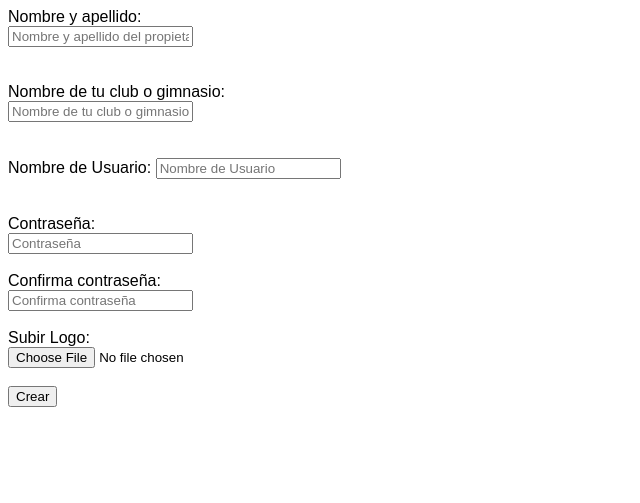
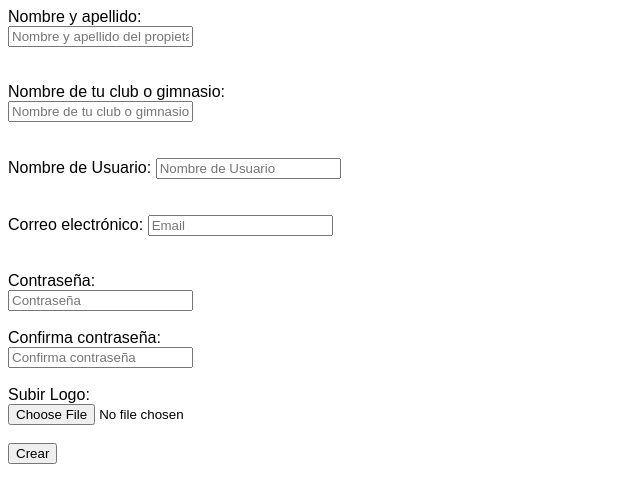
Before and after one commit to VictMan/ProyectoFIinal, a PHP site: page /register_admin.php in a window 1280 px wide. Shown: the top 503 px of the page, without its empty margins (0-640 px from the left). Run offline with PHP 8.4, Linux system fonts and the light colour scheme.

Commit message:
modificado formulario del administrador para introducir email

```diff
--- a/src/Views/register_admin.php
+++ b/src/Views/register_admin.php
@@ -15,10 +15,12 @@
     $nombre = isset($_POST['nombre']) ? $_POST['nombre'] : '';
     $userName = isset($_POST['userName']) ? $_POST['userName'] : '';
     $clubName = isset($_POST['club']) ? $_POST['club'] : '';
+    $email = isset($_POST['correo']) ? $_POST['correo'] : '';
     $password = isset($_POST['contraseña']) ? $_POST['contraseña'] : '';
     $nombreErr = '';
     $clubNameErr = '';
     $userNameErr = '';
+    $emailErr = '';
 
     if ($_SERVER["REQUEST_METHOD"] === "POST") {
         if (empty($nombre)) {
@@ -48,7 +50,17 @@
             desconectarBD($conexion);
         }
 
-        if (empty(trim($nombreErr)) && empty(trim($clubNameErr)) && empty(trim($userNameErr))) {
+        if (empty($email)) {
+            $emailErr = "Por favor, introduce tu correo electrónico";
+        } else {
+            if (!filter_var($email, FILTER_VALIDATE_EMAIL)) {
+                $emailErr = "Formato de correo inválido";
+            } else {
+                $emailErr = "";
+            }
+        }
+
+        if (empty(trim($nombreErr)) && empty(trim($clubNameErr)) && empty(trim($userNameErr)) && empty(trim($emailErr))) {
             $conexion = conectarBD();
             $logoPath = '';
 
@@ -74,7 +86,7 @@
 
             $passCifrada = password_hash($password, PASSWORD_DEFAULT);
 
-            $sql = "INSERT INTO club(Propietario, Nombre, Usuario, Contraseña, Logo) VALUES('$nombre', '$clubName', '$userName', '$passCifrada', '$logoPath')";
+            $sql = "INSERT INTO club(Propietario, Nombre, Usuario, Contraseña, Logo, Email) VALUES('$nombre', '$clubName', '$userName', '$passCifrada', '$logoPath', '$email')";
             if ($conexion->query($sql) === true) {
                 header('Location: ./login.php');
                 echo "Registro insertado correctamente.";
@@ -120,6 +132,12 @@
         <span class="error"><?php echo $userNameErr; ?></span>
         <br><br>
 
+        <label>Correo electrónico:</label>
+        <input type="email" id="correo" name="correo" placeholder="Email" value="<?php echo $email ?>">
+        <br>
+        <span class="error"><?php echo $emailErr; ?></span>
+        <br><br>
+
         <label>Contraseña:</label><br>
         <input type="password" id="contraseña" name="contraseña" placeholder="Contraseña">
         <br><br>
```
